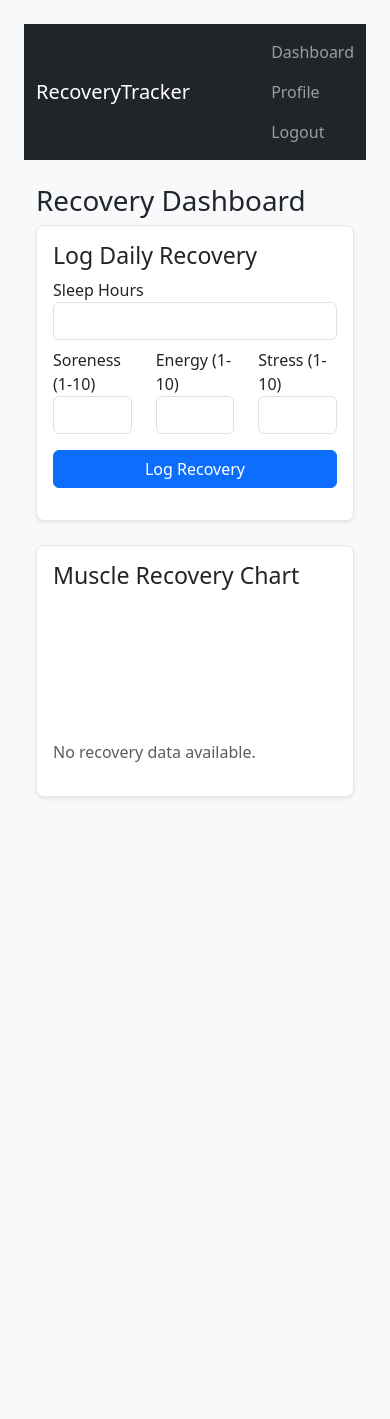
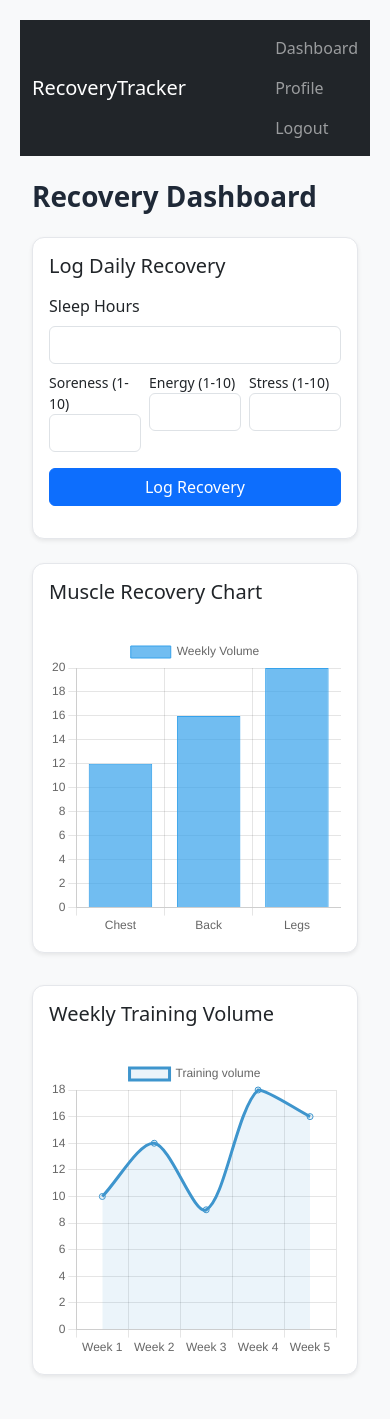
Before and after one commit to Coding-8122/GroupProject25-26, a Flask app: page /dashboard in a window 390 px wide. Before the commit the page ends 798 px from the top, so only its background shows below. Run offline with Flask 3, Linux system fonts and the light colour scheme; a user stored in the database is signed in; tables that the repository leaves empty hold one stand-in row (values such as "Sample post").

Commit message:
Resolve charts not appearing or being too large

```diff
--- a/app/static/css/main.css
+++ b/app/static/css/main.css
@@ -1,50 +1,49 @@
-/* Base page styling */
+/* Standard dark grey for better readability */
 body {
   font-family: system-ui, -apple-system, Segoe UI, Roboto, Arial, sans-serif;
   margin: 0;
-  padding: 24px;
-  background-color: #f9fafb; /* light grey background so cards stand out */
+  padding: 20px;
+  background-color: #f9fafb;
+  color: #111827;
 }
 
-/* Card layout for sections */
+/* Centers the dashboard on large screens */
+main, .container {
+  max-width: 1100px;
+  margin: 0 auto;
+}
+
 .card {
   background: #fff;
   border: 1px solid #e5e7eb;
-  border-radius: 8px;
-  padding: 16px;
+  border-radius: 12px;
+  padding: 20px;
   margin-bottom: 24px;
-  box-shadow: 0 1px 3px rgba(0,0,0,0.1);
-  max-width: 900px; /* prevents charts stretching across huge screens */
+  box-shadow: 0 1px 3px rgba(0, 0, 0, 0.05);
 }
 
-/* Chart container controls chart size */
+/* THE CAGE: This limits the Chart.js height */
 .chart-container {
   position: relative;
-  height: 280px; /* perfect height for dashboard charts */
+  height: 300px !important;
   width: 100%;
   margin-top: 16px;
 }
 
-/* Ensure canvas stays inside container */
 canvas {
+  display: block;
   max-height: 100% !important;
   max-width: 100% !important;
 }
 
-/* Muted helper text */
-.muted {
-  color: #6b7280;
-  font-size: 14px;
+h1, h2, h3 {
+  margin-top: 0;
+  font-weight: 600;
+  color: #1f2937;
 }
 
-/* nicer heading spacing */
-h2 {
-  margin-top: 0;
-  font-size: 20px;
+@media (max-width: 768px) {
+  .chart-container {
+    height: 250px;
+  }
 }
-
-/* centre content on very large monitors */
-main {
-  max-width: 1000px;
-  margin: auto;
-}
--- a/app/static/js/charts.js
+++ b/app/static/js/charts.js
@@ -1,10 +1,15 @@
-// Week 1 & 2: Chart.js logic
+// charts.js - Full Updated Version
 console.log("chart.js loaded");
 
-// Reusable options to keep things tidy
+// Reusable options to ensure the chart fits the 280px container
 const chartOptions = {
   responsive: true,
-  maintainAspectRatio: false,
+  maintainAspectRatio: false, // MANDATORY: Allows chart to fill the .chart-container height
+  scales: {
+    y: {
+      beginAtZero: true
+    }
+  }
 };
 
 function renderWeightOverTime() {
@@ -14,9 +19,14 @@ function renderWeightOverTime() {
     type: "line",
     data: {
       labels: ["W1", "W2", "W3"],
-      datasets: [{ label: "Weight", data: [80, 79.5, 79] }]
+      datasets: [{
+        label: "Weight (kg)",
+        data: [80, 79.5, 79],
+        borderColor: '#22c55e',
+        tension: 0.1
+      }]
     },
-    options: chartOptions // Added this!
+    options: chartOptions
   });
   const noData = document.getElementById("weightNoData");
   if (noData) noData.style.display = "none";
@@ -29,9 +39,14 @@ function renderBodyFatOverTime() {
     type: "line",
     data: {
       labels: ["W1", "W2", "W3"],
-      datasets: [{ label: "Body Fat %", data: [18, 17.8, 17.5] }]
+      datasets: [{
+        label: "Body Fat %",
+        data: [18, 17.8, 17.5],
+        borderColor: '#f59e0b',
+        tension: 0.1
+      }]
     },
-    options: chartOptions // Added this!
+    options: chartOptions
   });
   const noData = document.getElementById("bodyFatNoData");
   if (noData) noData.style.display = "none";
@@ -44,9 +59,15 @@ function renderMuscleVolume() {
     type: "bar",
     data: {
       labels: ["Chest", "Back", "Legs"],
-      datasets: [{ label: "Weekly Volume", data: [12, 16, 20] }]
+      datasets: [{
+        label: "Weekly Volume",
+        data: [12, 16, 20],
+        backgroundColor: 'rgba(54, 162, 235, 0.7)',
+        borderColor: 'rgba(54, 162, 235, 1)',
+        borderWidth: 1
+      }]
     },
-    options: chartOptions // Added this!
+    options: chartOptions
   });
   const noData = document.getElementById("muscleNoData");
   if (noData) noData.style.display = "none";
@@ -54,19 +75,10 @@ function renderMuscleVolume() {
 
 function renderWeeklyTrainingVolume() {
   const canvas = document.getElementById("weeklyTrainingVolumeChart");
-  const noData = document.getElementById("weeklyTrainingVolumeNoData");
   if (!canvas) return;
 
-  // Syncing labels and data count to stop the "off-screen" line
   const labels = ["Week 1", "Week 2", "Week 3", "Week 4", "Week 5"];
   const data = [10, 14, 9, 18, 16];
-
-  if (!data || data.length === 0) {
-    if (noData) noData.style.display = "block";
-    canvas.style.display = "none";
-    return;
-  }
-  if (noData) noData.style.display = "none";
 
   if (typeof Chart === "undefined") {
     console.warn("Chart.js not loaded");
@@ -80,10 +92,23 @@ function renderWeeklyTrainingVolume() {
       datasets: [{
           label: "Training volume",
           data,
-          borderColor: '#3e95cd', // Pro-tip: adding a color makes it pop
-          fill: false
+          borderColor: '#3e95cd',
+          backgroundColor: 'rgba(62, 149, 205, 0.1)',
+          fill: true,
+          tension: 0.3
         }],
     },
-    options: chartOptions // Using the shared options
+    options: chartOptions
   });
+
+  const noData = document.getElementById("weeklyTrainingVolumeNoData");
+  if (noData) noData.style.display = "none";
 }
+
+// Initialize all charts when the DOM is ready
+document.addEventListener("DOMContentLoaded", function () {
+  renderWeightOverTime();
+  renderBodyFatOverTime();
+  renderMuscleVolume();
+  renderWeeklyTrainingVolume();
+});
--- a/app/templates/main/dashboard.html
+++ b/app/templates/main/dashboard.html
@@ -1,22 +1,31 @@
 {% extends "base.html" %}
 
 {% block content %}
-<h1>Recovery Dashboard</h1>
+<h1 class="mb-4">Recovery Dashboard</h1>
 
 <div class="row">
     <div class="col-md-6">
         <section class="card p-3 mb-4 shadow-sm">
-            <h3>Log Daily Recovery</h3>
+            <h3 class="h5 mb-3">Log Daily Recovery</h3>
             <form method="POST">
                 {{ form.hidden_tag() }}
                 <div class="mb-2">
-                    {{ form.sleep_hours.label }}
+                    {{ form.sleep_hours.label(class="form-label") }}
                     {{ form.sleep_hours(class="form-control") }}
                 </div>
-                <div class="row">
-                    <div class="col-4">{{ form.muscle_soreness.label }}{{ form.muscle_soreness(class="form-control") }}</div>
-                    <div class="col-4">{{ form.energy_level.label }}{{ form.energy_level(class="form-control") }}</div>
-                    <div class="col-4">{{ form.stress_level.label }}{{ form.stress_level(class="form-control") }}</div>
+                <div class="row g-2">
+                    <div class="col-4">
+                        {{ form.muscle_soreness.label(class="small") }}
+                        {{ form.muscle_soreness(class="form-control") }}
+                    </div>
+                    <div class="col-4">
+                        {{ form.energy_level.label(class="small") }}
+                        {{ form.energy_level(class="form-control") }}
+                    </div>
+                    <div class="col-4">
+                        {{ form.stress_level.label(class="small") }}
+                        {{ form.stress_level(class="form-control") }}
+                    </div>
                 </div>
                 <div class="mt-3">
                     {{ form.submit(class="btn btn-primary w-100") }}
@@ -27,10 +36,34 @@
 
     <div class="col-md-6">
         <section class="card p-3 shadow-sm">
-            <h3>Muscle Recovery Chart</h3>
-            <canvas id="muscleVolumeChart"></canvas>
-            {% if not logs %}<p class="text-muted">No recovery data available.</p>{% endif %}
+            <h3 class="h5 mb-3">Muscle Recovery Chart</h3>
+            <div class="chart-container">
+                <canvas id="muscleVolumeChart"></canvas>
+            </div>
+            <p class="text-muted mt-2" id="muscleNoData" style="display: none;">No recovery data available.</p>
+        </section>
+    </div>
+</div>
+
+<div class="row mt-2">
+    <div class="col-12">
+        <section class="card p-3 shadow-sm">
+            <h3 class="h5 mb-3">Weekly Training Volume</h3>
+            <div class="chart-container">
+                <canvas id="weeklyTrainingVolumeChart"></canvas>
+            </div>
+            <p class="text-muted mt-2" id="weeklyTrainingVolumeNoData" style="display: none;">No data yet.</p>
         </section>
     </div>
 </div>
 {% endblock %}
+
+{% block scripts %}
+<script>
+    document.addEventListener('DOMContentLoaded', function() {
+        console.log("Dashboard loaded, initializing charts...");
+        if (typeof renderMuscleVolume === "function") renderMuscleVolume();
+        if (typeof renderWeeklyTrainingVolume === "function") renderWeeklyTrainingVolume();
+    });
+</script>
+{% endblock %}
```
Also changed, not shown: app/templates/main/body_metrics.html (+32 -26 lines), run.py (added, +27 -0 lines).
